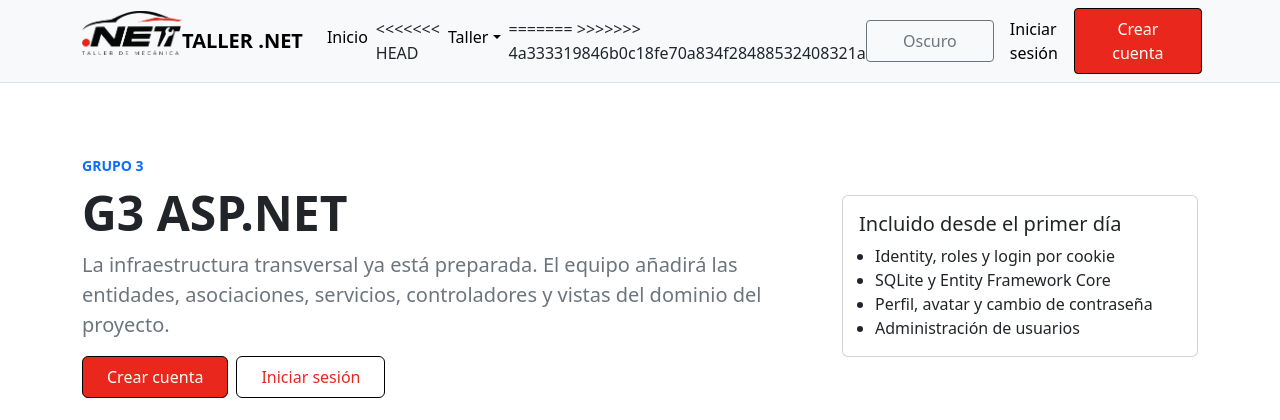
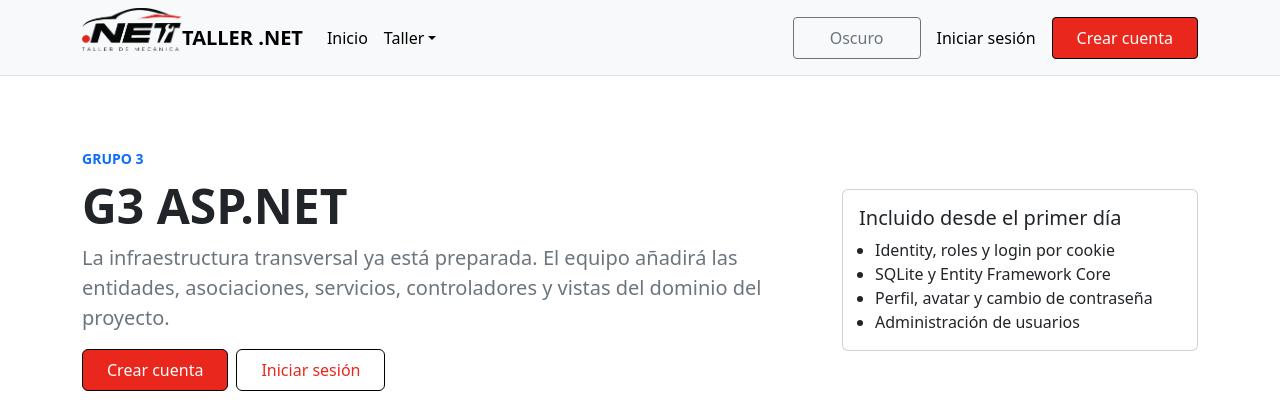
Before and after one commit to certidevs/g3_aspnet, an ASP.NET Core app: page / in a window 1280 px wide. Shown: the top 420 px of the page. Run offline with ASP.NET Core 8, Linux system fonts and the light colour scheme; some libraries are stand-ins or nearby versions.

Commit message:
fix: Elimino los errores en la vista Layout

```diff
--- a/Views/Shared/_Layout.cshtml
+++ b/Views/Shared/_Layout.cshtml
@@ -50,7 +50,6 @@
                 <div class="collapse navbar-collapse" id="mainNav">
                     <ul class="navbar-nav me-auto">
                         <li class="nav-item"><a class='@NavClass("Home")' asp-controller="Home" asp-action="Index">Inicio</a></li>
-<<<<<<< HEAD
                         <li class="nav-item dropdown">
                             <a class='@(tallerActivo ? "nav-link dropdown-toggle active" : "nav-link dropdown-toggle")' href="#" role="button" data-bs-toggle="dropdown" aria-expanded="false">Taller</a>
                             <ul class="dropdown-menu">
@@ -63,7 +62,6 @@
                                 <li><a class="dropdown-item" asp-controller="SpareParts" asp-action="Index">Recambios</a></li>
                             </ul>
                         </li>
-=======
                         @if (User.Identity?.IsAuthenticated == true)
                         {
                             <li class="nav-item dropdown">
@@ -76,7 +74,6 @@
                                 </ul>
                             </li>
                         }
->>>>>>> 4a333319846b0c18fe70a834f28488532408321a
                         @if (User.IsInRole(RoleNames.Admin))
                         {
                             <li class="nav-item"><a class='@NavClass("Users")' asp-controller="Users" asp-action="Index">Administración de usuarios</a></li>
```
